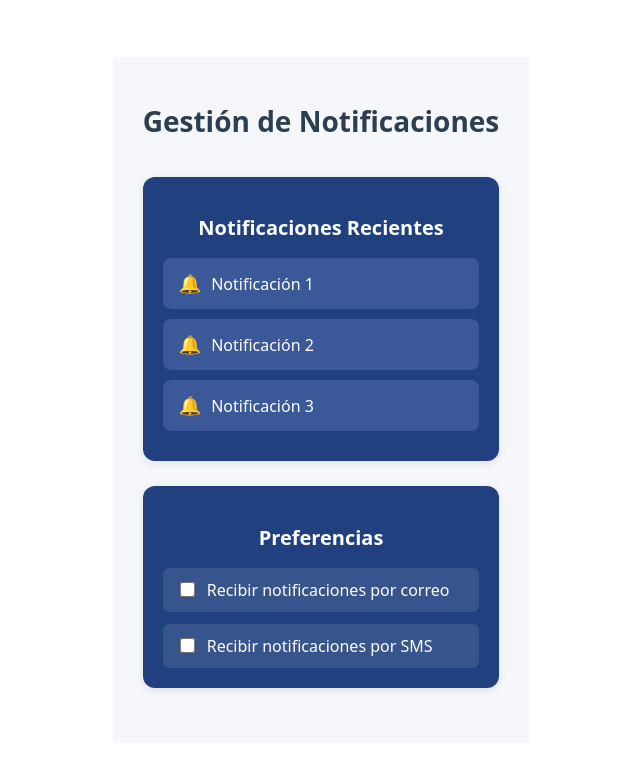
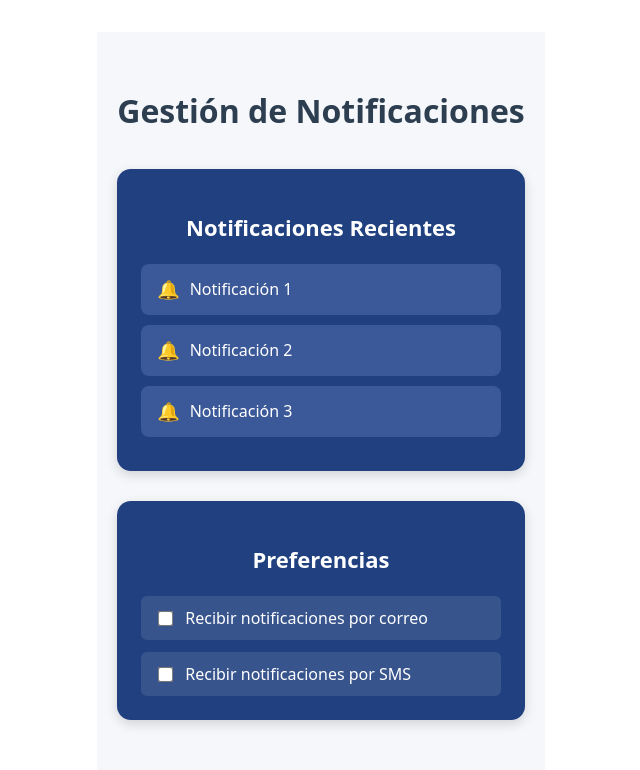
Before and after one commit to Grupo01-AplicacionesWeb202501/eduflow-frontend, a Vue app: page /notificaciones in a window 1280 px wide. Shown: the top 770 px of the page, without its empty margins (319-959 px from the left). Built offline with nearby package versions, Linux system fonts and the light colour scheme.

Commit message:
Update NotificationPage.vue

```diff
--- a/src/pages/NotificationPage.vue
+++ b/src/pages/NotificationPage.vue
@@ -29,30 +29,37 @@ export default {
 
 <style scoped>
 .container {
-  max-width: 900px;
+  max-width: 1200px;
   margin: auto;
-  padding: 30px;
+  padding: 40px 20px;
   background-color: #f5f7fa;
 }
 
 .title {
   text-align: center;
-  font-size: 28px;
+  font-size: 32px;
   color: #2c3e50;
   margin-bottom: 40px;
 }
 
 .card {
   background-color: #204080;
-  padding: 20px;
-  border-radius: 12px;
-  box-shadow: 0 2px 8px rgba(0, 0, 0, 0.1);
+  padding: 24px;
+  border-radius: 14px;
+  box-shadow: 0 4px 12px rgba(0, 0, 0, 0.15);
   color: white;
-  margin-bottom: 25px;
+  margin-bottom: 30px;
 }
 
 .section-title {
-  font-size: 20px;
-  margin-bottom: 15px;
+  font-size: 22px;
+  margin-bottom: 20px;
+}
+
+/* Ajustes para pantallas grandes */
+@media screen and (min-width: 1400px) {
+  .container {
+    max-width: 90%;
+  }
 }
 </style>
```
